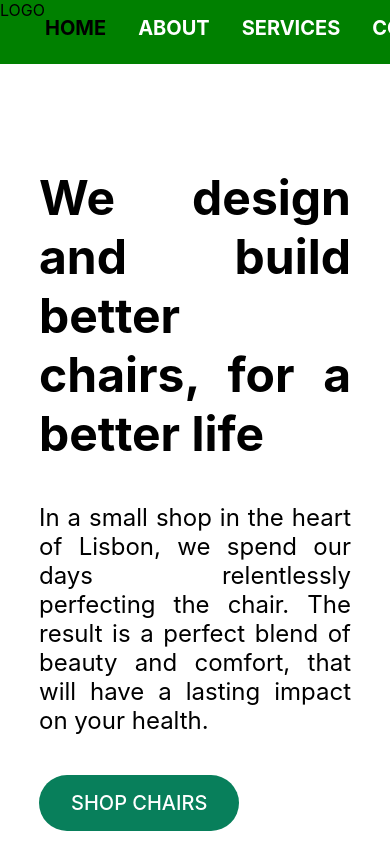
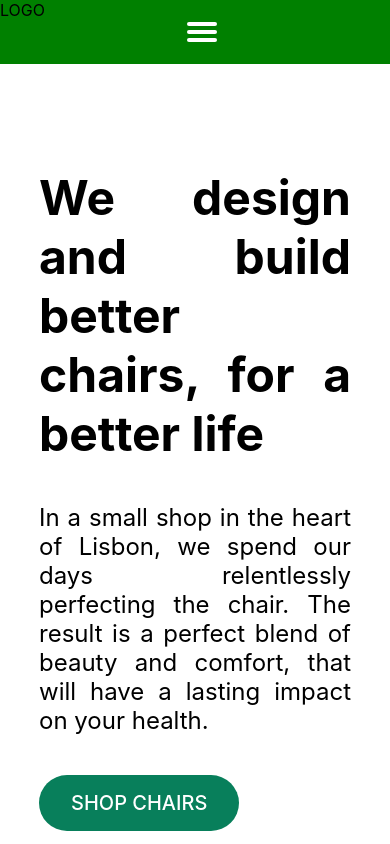
Before and after one commit to raihan-mahmud-talukder/govt-project, a React (Create React App) app: page / in a window 390 px wide. Shown: the top 844 px of the page. Built offline with nearby package versions, Linux system fonts and the light colour scheme.

Commit message:
responsive navbar

```diff
--- a/public/index.html
+++ b/public/index.html
@@ -7,6 +7,7 @@
   <link rel="stylesheet" href="style/cart.css">
   <link rel="stylesheet" href="style/feature.css">
   <link rel="stylesheet" href="style/header.css">
+  <link rel="stylesheet" href="style/navbar.css">
   <title>Govt Project</title>
 </head>
 
--- /dev/null
+++ b/public/style/navbar.css
@@ -0,0 +1,141 @@
+header {
+    position: fixed;
+    top: 0;
+    left: 0;
+    right: 0;
+    display: flex;
+    justify-content: space-between;
+    height: 4rem;
+    background: green;
+}
+
+menu {
+    /* width: 30%; */
+    padding: 0 2rem 0 0;
+}
+
+menu ul {
+    margin: 0;
+    padding: 0;
+    display: flex;
+    gap: 2rem;
+    justify-content: space-around;
+}
+
+menu ul li {
+    list-style: none;
+    margin: 0;
+    padding: 0;
+    overflow: hidden;
+}
+
+menu ul li a {
+    color: white;
+    text-decoration: none;
+    font-size: 1.25rem;
+    font-weight: bolder;
+    text-transform: uppercase;
+}
+
+
+menu ul li a:hover,
+a.active {
+    color: black;
+}
+
+.menu-button-container {
+    display: none;
+    height: 100%;
+    width: 30px;
+    cursor: pointer;
+    flex-direction: column;
+    justify-content: center;
+    align-items: center;
+}
+
+#menu-toggle {
+    display: none;
+}
+
+.menu-button,
+.menu-button::before,
+.menu-button::after {
+    display: block;
+    background-color: #fff;
+    position: absolute;
+    height: 4px;
+    width: 30px;
+    transition: transform 400ms cubic-bezier(0.23, 1, 0.32, 1);
+    border-radius: 2px;
+}
+
+.menu-button::before {
+    content: '';
+    margin-top: -8px;
+}
+
+.menu-button::after {
+    content: '';
+    margin-top: 8px;
+}
+
+#menu-toggle:checked+.menu-button-container .menu-button::before {
+    margin-top: 0px;
+    transform: rotate(405deg);
+}
+
+#menu-toggle:checked+.menu-button-container .menu-button {
+    background: rgba(255, 255, 255, 0);
+}
+
+#menu-toggle:checked+.menu-button-container .menu-button::after {
+    margin-top: 0px;
+    transform: rotate(-405deg);
+}
+
+@media (max-width: 700px) {
+    .menu-button-container {
+        display: flex;
+    }
+
+    menu ul {
+        position: absolute;
+        top: 0;
+        margin-top: 4rem;
+        left: 0;
+        gap: 0;
+        flex-direction: column;
+        width: 100%;
+        justify-content: center;
+        align-items: center;
+    }
+
+    #menu-toggle~menu ul li {
+        height: 0;
+        margin: 0;
+        padding: 0;
+        border: 0;
+        transition: height 400ms cubic-bezier(0.23, 1, 0.32, 1);
+    }
+
+    #menu-toggle:checked~menu ul li {
+        border: 1px solid #333;
+        height: 2.5em;
+        padding: 0.5em;
+        transition: height 400ms cubic-bezier(0.23, 1, 0.32, 1);
+    }
+
+    menu ul>li {
+        display: flex;
+        justify-content: center;
+        margin: 0;
+        padding: 0.5em 0;
+        width: 100%;
+        color: white;
+        background-color: darkgreen;
+    }
+
+    menu ul>li:not(:last-child) {
+        border-bottom: 1px solid #444;
+    }
+}
--- a/src/Components/Navbar.jsx
+++ b/src/Components/Navbar.jsx
@@ -1,4 +1,4 @@
-import { Link, NavLink, Route, Routes } from "react-router-dom"
+import { NavLink, Route, Routes } from "react-router-dom"
 import { Home } from "./Home"
 import { About } from "./About"
 import { Services } from "./Services"
@@ -9,6 +9,10 @@
         <>
             <header>
                 <nav>LOGO</nav>
+                <input id="menu-toggle" type="checkbox" />
+                <label className='menu-button-container' htmlFor="menu-toggle">
+                    <div className='menu-button'></div>
+                </label>
                 <menu>
                     <ul>
                         <li><NavLink to='/' className={({ isActive }) => (isActive ? "active" : "")}>Home</NavLink></li>
--- a/src/index.css
+++ b/src/index.css
@@ -17,54 +17,7 @@
   display: none;
 }
 
-header {
-  position: fixed;
-  top: 0;
-  left: 0;
-  right: 0;
-  display: flex;
-  justify-content: space-between;
-  height: 4rem;
-  background: green;
-}
 
-/* nav {
-  width: 30%;
-
-} */
-
-menu {
-  /* width: 30%; */
-  padding: 0 2rem 0 0;
-}
-
-menu ul {
-  margin: 0;
-  padding: 0;
-  display: flex;
-  gap: 2rem;
-  justify-content: space-around;
-}
-
-menu ul li {
-  list-style: none;
-  margin: 0;
-  padding: 0;
-}
-
-menu ul li a {
-  color: white;
-  text-decoration: none;
-  font-size: 1.25rem;
-  font-weight: bolder;
-  text-transform: uppercase;
-}
-
-
-menu ul li a:hover,
-a.active {
-  color: black;
-}
 
 main {
   width: 80%;
```
